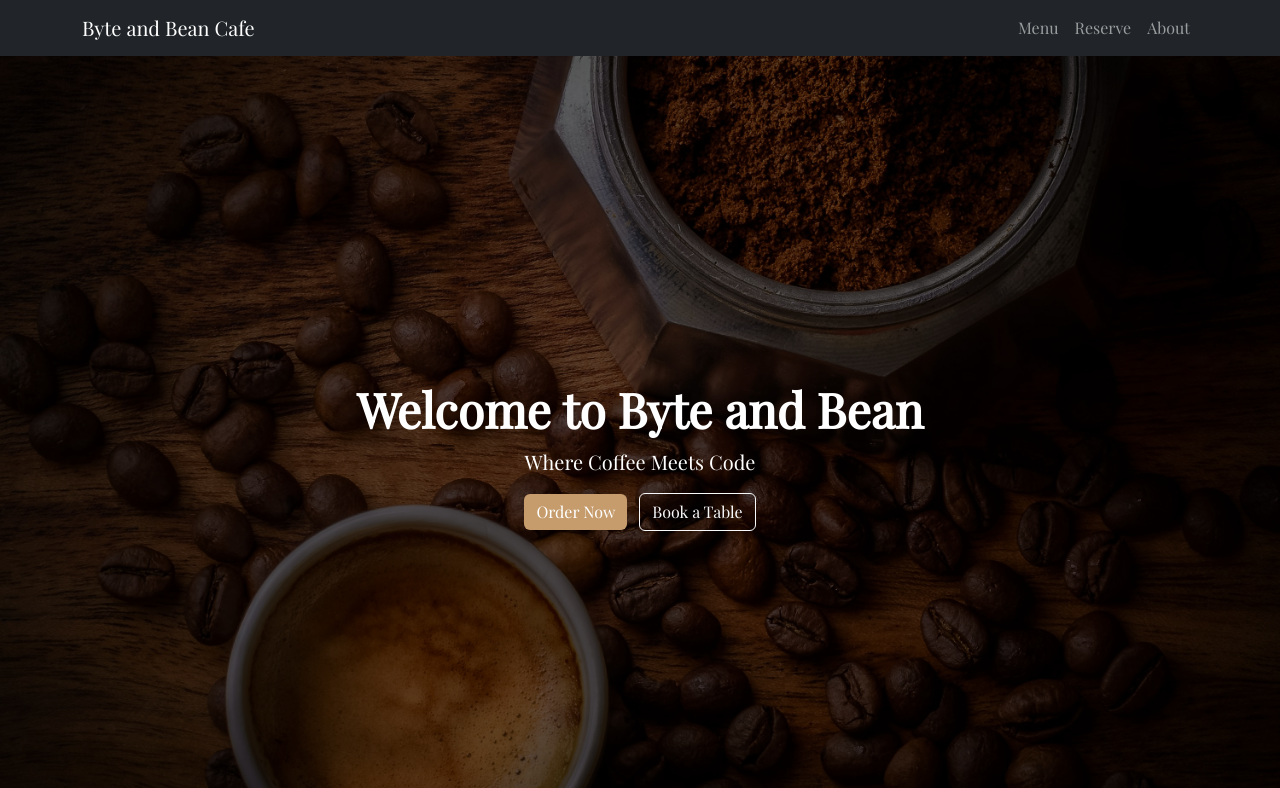
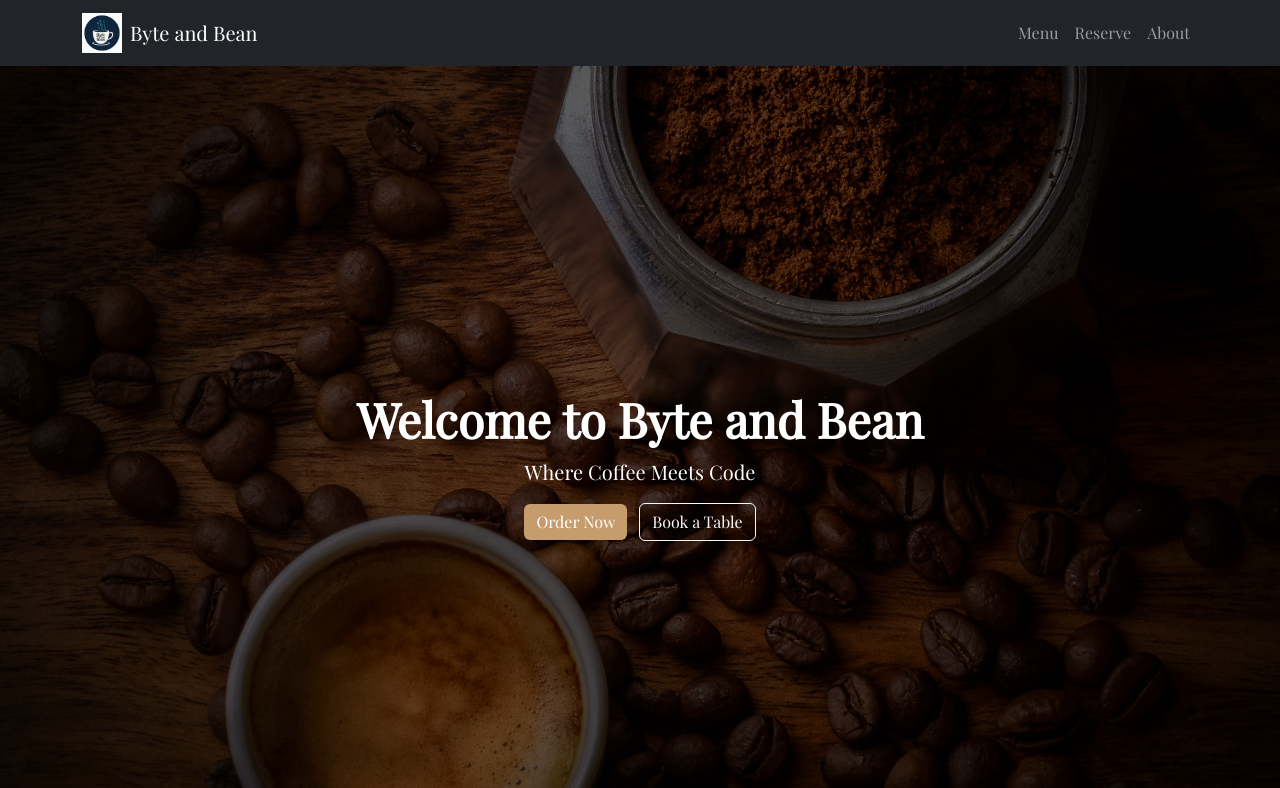
Before and after one commit to JakobYCassim/jakobycassim.github.io, a plain HTML site: page index.html in a window 1280 px wide. Shown: the top 788 px of the page. Drawn offline with nearby package versions, Linux system fonts and the light colour scheme.

Commit message:
Logo added

```diff
--- a/index.html
+++ b/index.html
@@ -87,7 +87,11 @@
 <!-- Navbar -->
 <nav class="navbar navbar-expand-lg navbar-dark bg-dark">
   <div class="container">
-    <a class="navbar-brand" href="#">Byte and Bean Cafe</a>
+   <a class="navbar-brand d-flex align-items-center" href="index.html">
+  <img src="images/Logo.jpg" alt="Byte and Bean Logo" height="40" class="me-2" />
+  <span class="text-white">Byte and Bean</span>
+</a>
+
     <button class="navbar-toggler" type="button" data-bs-toggle="collapse" data-bs-target="#navbarNav">
       <span class="navbar-toggler-icon"></span>
     </button>
```
Also changed, not shown: menu.html (+4 -1 lines), reservation.html (+4 -1 lines).
